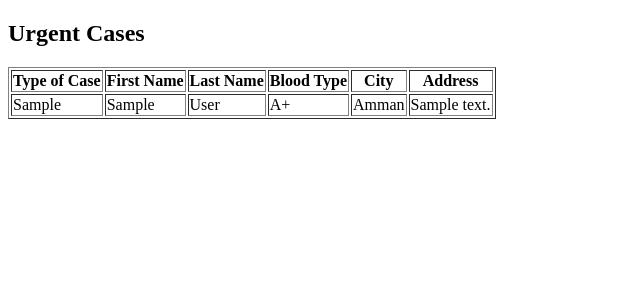
After one commit to kareem-hijjawi/blood_system, a Django app: page /citizen/urgent-cases/ in a window 1280 px wide. The commit adds this page. Shown: the top 300 px of the page, without its empty margins (0-640 px from the left). Run offline with Django 5.2, Linux system fonts and the light colour scheme; tables that the repository leaves empty hold one stand-in row (values such as "Sample post").

Commit message:
urgent list

```diff
--- a/citizen_institute/citizen_dashboard/templates/citizen_dashboard/cdashboard.html
+++ b/citizen_institute/citizen_dashboard/templates/citizen_dashboard/cdashboard.html
@@ -37,7 +37,7 @@
     <p>Select an option:</p>
 
     <div class="button-container">
-        <form action="/dashboard/blood-type-check/" method="GET">
+        <form action="/citizen/blood-type-check/" method="GET">
             <button type="submit" class="option-btn">Reserve Appointment for Blood Type Check</button>
         </form>
 
--- /dev/null
+++ b/citizen_institute/citizen_dashboard/templates/citizen_dashboard/urgentlist.html
@@ -0,0 +1,31 @@
+<!DOCTYPE html>
+<html lang="en">
+<head>
+    <meta charset="UTF-8">
+    <meta name="viewport" content="width=device-width, initial-scale=1.0">
+    <title>Urgent Cases</title>
+</head>
+<body>
+    <h2>Urgent Cases</h2>
+    <table border="1">
+        <tr>
+            <th>Type of Case</th>
+            <th>First Name</th>
+            <th>Last Name</th>
+            <th>Blood Type</th>
+            <th>City</th>
+            <th>Address</th>
+        </tr>
+        {% for case in urgent_cases %}
+        <tr>
+            <td>{{ case.type_case }}</td>
+            <td>{{ case.first_name }}</td>
+            <td>{{ case.last_name }}</td>
+            <td>{{ case.blood_type }}</td>
+            <td>{{ case.city }}</td>
+            <td>{{ case.address }}</td>
+        </tr>
+        {% endfor %}
+    </table>
+</body>
+</html>
--- a/citizen_institute/citizen_dashboard/urls.py
+++ b/citizen_institute/citizen_dashboard/urls.py
@@ -1,10 +1,15 @@
 from django.urls import path
 from .views import DashboardView
 from .views import BloodTypeCheckAPIView
+from institute_dashboard.models import UrgentCaseList
+from .views import UrgentCaseListAPIView, UrgentListView
+
 
 
 urlpatterns = [
     path('', DashboardView.as_view(), name='dashboard'),
     path('blood-type-check/', BloodTypeCheckAPIView.as_view(), name='blood_type_check_api'),
+    path("api/urgent-cases/", UrgentCaseListAPIView.as_view(), name="urgent_cases_api"),
+    path("urgent-cases/", UrgentListView.as_view(), name="urgent_cases_list"),
 
 ]
--- a/citizen_institute/citizen_dashboard/views.py
+++ b/citizen_institute/citizen_dashboard/views.py
@@ -5,6 +5,13 @@ from django.views.generic import TemplateView
 from django.http import JsonResponse
 from rest_framework.views import APIView
 from .models import KhaldaHospitalAppointment
+from institute_dashboard.models import UrgentCaseList
+from citizen_dashboard.serializers import UrgentCaseListSerializer
+from rest_framework.response import Response
+from rest_framework import status
+
+
+
 
 
 class DashboardView(TemplateView):
@@ -46,3 +53,16 @@ class BloodTypeCheckAPIView(APIView):
                 return JsonResponse({"error": "Only Khalda Hospital appointments are supported."}, status=400)
         else:
             return JsonResponse({"error": "Please fill all fields."}, status=400)
+
+
+
+class UrgentCaseListAPIView(APIView):
+    def get(self, request):
+        urgent_cases = UrgentCaseList.objects.all()
+        serializer = UrgentCaseListSerializer(urgent_cases, many=True)
+        return JsonResponse({"urgent_cases": serializer.data}, safe=False, status=status.HTTP_200_OK)
+
+class UrgentListView(APIView):
+    def get(self, request):
+        urgent_cases = UrgentCaseList.objects.all()
+        return render(request, "citizen_dashboard/urgentlist.html", {"urgent_cases": urgent_cases})
--- a/citizen_institute/citizen_institute/urls.py
+++ b/citizen_institute/citizen_institute/urls.py
@@ -21,5 +21,5 @@ urlpatterns = [
     path('admin/', admin.site.urls),
     path('', include('accounts.urls')),
     path('institute/', include('institute_dashboard.urls')),
-    path('dashboard/', include('citizen_dashboard.urls')),
+    path('citizen/', include('citizen_dashboard.urls')),
     ]
```
Also changed, not shown: citizen_institute/citizen_dashboard/serializers.py (+7 -0 lines).
